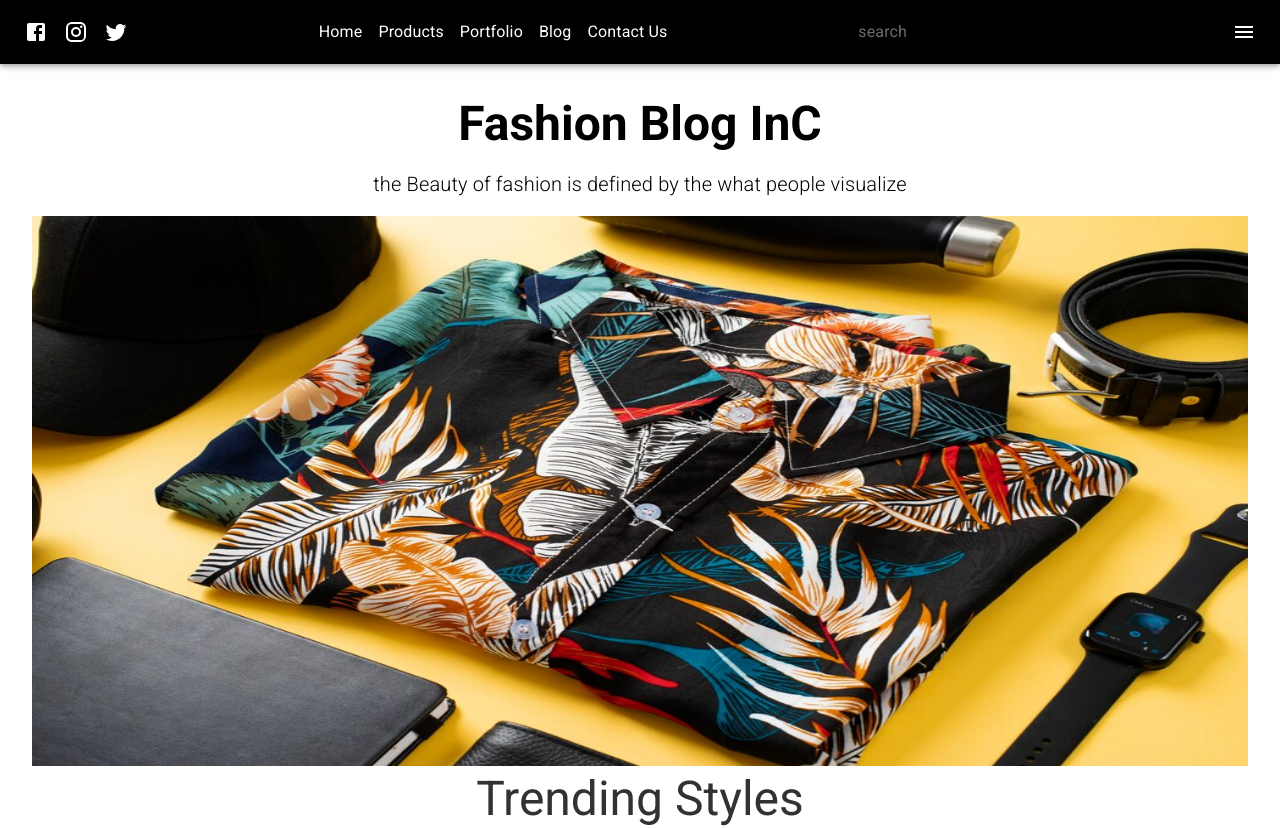
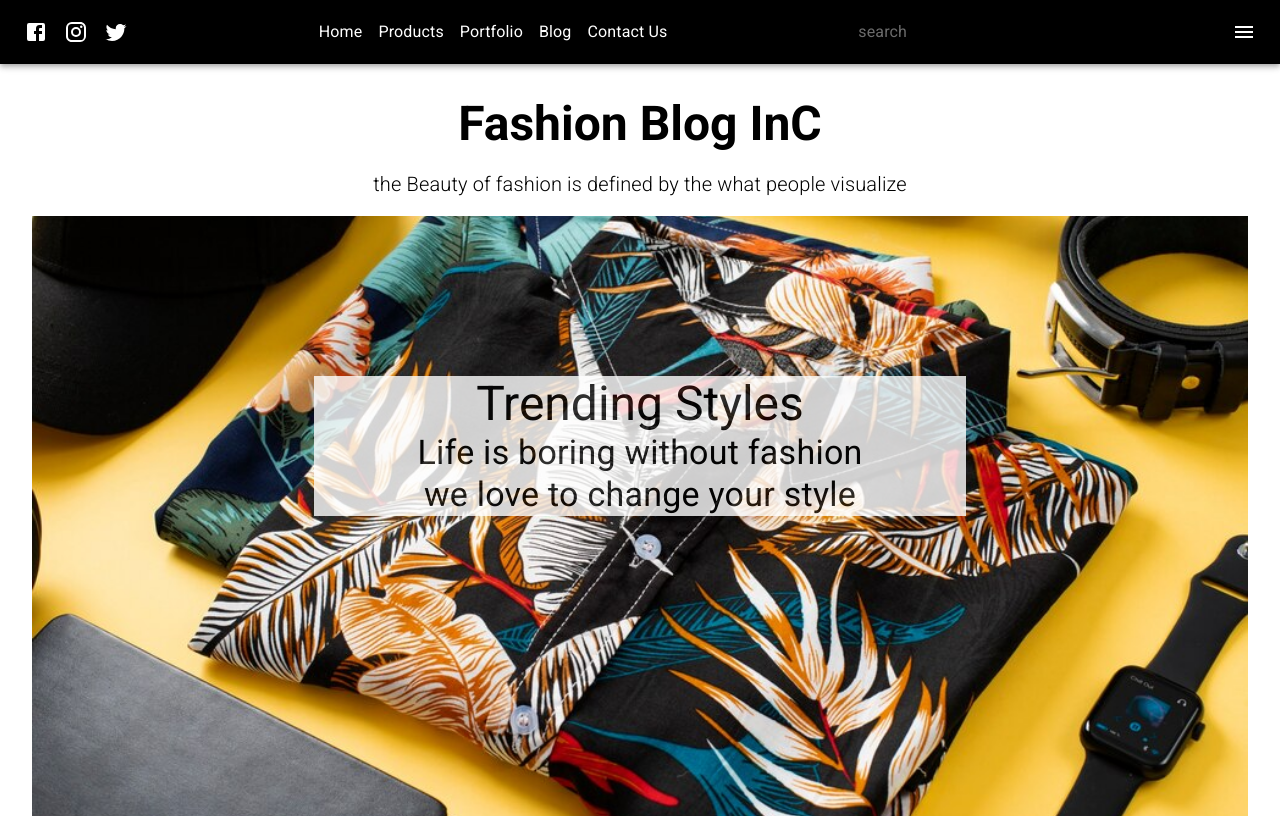
Before and after one commit to Tadteck/fashion-blog-website, a React (Vite) app: page / in a window 1280 px wide. Shown: the top 828 px of the page. Built offline with nearby package versions, Linux system fonts and the light colour scheme.

Commit message:
updated body

```diff
--- a/src/App.jsx
+++ b/src/App.jsx
@@ -1,4 +1,4 @@
-import Categories from "./components/Categories";
+// import Categories from "./components/Categories";
 import Hero from "./components/Hero";
 import Navbar from "./components/Navbar";
 
@@ -7,7 +7,7 @@ function App() {
     <>
       <Navbar />
       <Hero />
-      <Categories />
+      {/* <Categories /> */}
     </>
   );
 }
--- a/src/components/Hero.jsx
+++ b/src/components/Hero.jsx
@@ -18,10 +18,18 @@ const Hero = () => {
         <Box
           sx={{
             marginTop: "1rem",
+            backgroundImage: `url(${fashion2})`,
+            backgroundRepeat: "no-repeat",
+            backgroundColor: "white",
+            backgroundSize: "cover",
+            backgroundPosition: "center",
+            height: 600,
+            width: "100%",
+            display: "flex",
+            justifyContent: "center",
           }}
         >
-          <img src={fashion2} alt="fashion2" height={550} width="100%" />
-
+          <Box sx={{ width: "80%", padding: 20 }}>
             <Box
               sx={{
                 backgroundColor: "white",
@@ -34,6 +42,10 @@ const Hero = () => {
               <Typography variant="h4" align="center">
                 Life is boring without fashion
               </Typography>
+              <Typography variant="h4" align="center">
+                we love to change your style
+              </Typography>
+            </Box>
           </Box>
         </Box>
       </Box>
```
Also changed, not shown: fashion.jpg (added), fashion.png (added). Lines whose indentation alone changed are shown as unchanged.
